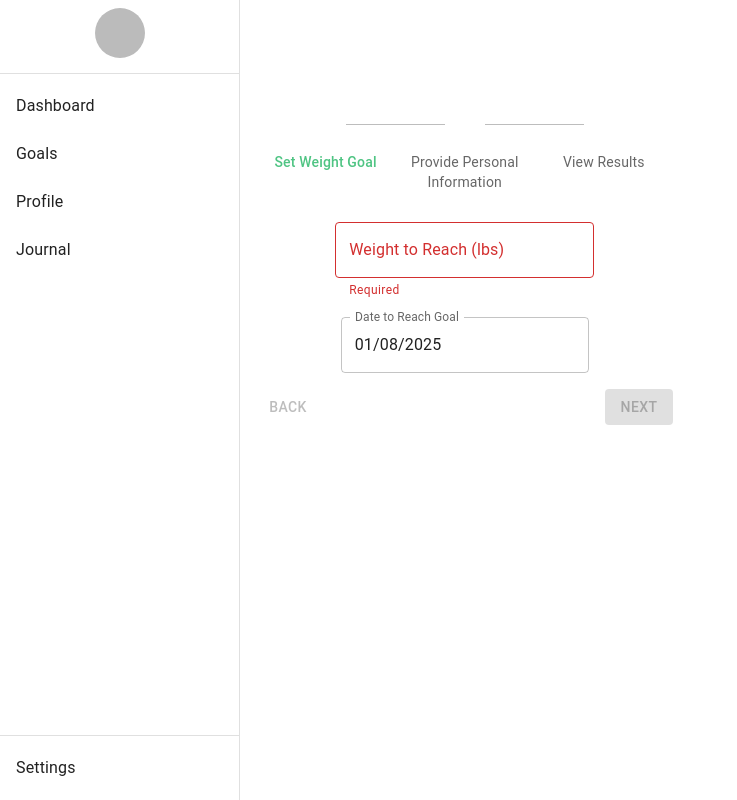
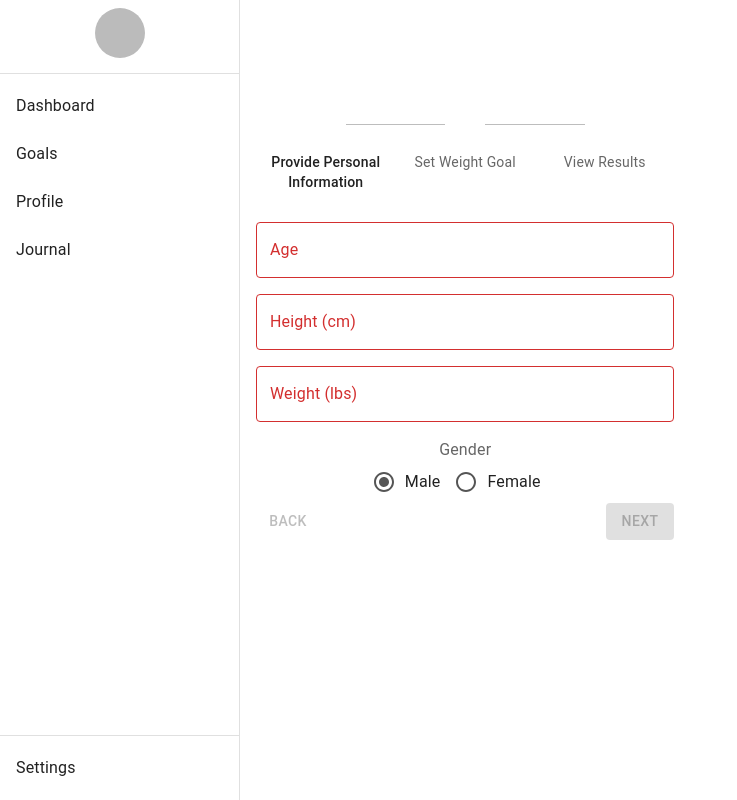
Before and after one commit to j-tran90/calorator, a React (Vite) app: page /creategoal in a window 1280 px wide. Shown: the whole page, without its empty margins (0-737 px from the left). Built offline with nearby package versions, Linux system fonts and the light colour scheme; no server answers; sample sign-in values are in the browser's storage; the HTML template or start-up script is replaced by a standard one.

Commit message:
update to creategoal

```diff
--- a/src/components/features/BMIcalc/CalorieCalculatorForm.jsx
+++ /dev/null
@@ -1,121 +0,0 @@
-import { useState, useEffect } from "react";
-import {
-  TextField,
-  Box,
-  FormControl,
-  FormLabel,
-  RadioGroup,
-  Radio,
-  FormControlLabel,
-} from "@mui/material";
-
-function CalorieCalculatorForm({ onNext, onValidationChange }) {
-  const [formData, setFormData] = useState({
-    age: "",
-    height: "",
-    weight: "",
-    gender: "male",
-  });
-  const [errors, setErrors] = useState({
-    age: false,
-    height: false,
-    weight: false,
-  });
-  const [isFormValid, setIsFormValid] = useState(false);
-
-  useEffect(() => {
-    const validateFields = () => {
-      const newErrors = {
-        age:
-          !formData.age.trim() ||
-          isNaN(formData.age) ||
-          formData.age < 0 ||
-          formData.age > 150,
-        height:
-          !formData.height.trim() ||
-          isNaN(formData.height) ||
-          formData.height < 50 ||
-          formData.height > 400,
-        weight:
-          !formData.weight.trim() ||
-          isNaN(formData.weight) ||
-          formData.weight < 1 ||
-          formData.weight > 500,
-      };
-
-      return newErrors;
-    };
-
-    const newErrors = validateFields();
-    const isValid = !Object.values(newErrors).some((error) => error);
-    onValidationChange(isValid);
-    setErrors(newErrors);
-    setIsFormValid(isValid);
-  }, [formData, onValidationChange]);
-
-  const handleChange = (e) => {
-    const { name, value } = e.target;
-    setFormData((prevData) => ({
-      ...prevData,
-      [name]: value,
-    }));
-  };
-
-  const handleSubmit = (e) => {
-    e.preventDefault();
-    onNext(formData);
-    console.log("Data captured:", formData);
-  };
-
-  return (
-    <form id="calorie-calculator-form" onSubmit={handleSubmit}>
-      <Box sx={{ "& > :not(style)": { mb: 2 } }}>
-        <TextField
-          label="Age"
-          type="number"
-          name="age"
-          value={formData.age}
-          onChange={handleChange}
-          fullWidth
-          error={errors.age}
-        />
-      </Box>
-      <Box sx={{ "& > :not(style)": { mb: 2 } }}>
-        <TextField
-          label="Height (cm)"
-          type="number"
-          name="height"
-          value={formData.height}
-          onChange={handleChange}
-          fullWidth
-          error={errors.height}
-        />
-      </Box>
-      <Box sx={{ "& > :not(style)": { mb: 2 } }}>
-        <TextField
-          label="Weight (lbs)"
-          type="number"
-          name="weight"
-          value={formData.weight}
-          onChange={handleChange}
-          fullWidth
-          error={errors.weight}
-        />
-      </Box>
-      <FormControl component="fieldset">
-        <FormLabel component="legend">Gender</FormLabel>
-        <RadioGroup
-          aria-label="gender"
-          name="gender"
-          value={formData.gender}
-          onChange={handleChange}
-        >
-          <FormControlLabel value="male" control={<Radio />} label="Male" />
-          <FormControlLabel value="female" control={<Radio />} label="Female" />
-        </RadioGroup>
-      </FormControl>
-    </form>
-  );
-}
-
-export default CalorieCalculatorForm;
--- a/src/components/pages/CreateGoal.jsx
+++ b/src/components/pages/CreateGoal.jsx
@@ -1,7 +1,14 @@
-import { useState } from "react";
-import { Stepper, Step, StepLabel, Button, Box } from "@mui/material";
+import { useState, useEffect } from "react";
+import {
+  Stepper,
+  Step,
+  StepLabel,
+  Button,
+  Box,
+  CircularProgress,
+} from "@mui/material";
 import WeightGoalForm from "../features/BMIcalc/WeightGoalForm";
-import CalorieCalculatorForm from "../features/BMIcalc/CalorieCalculatorForm";
+import CalorieCalculatorForm from "../features/BMIcalc/UserProfileForm";
 import Results from "../features/BMIcalc/Results";
 import SendDataToDB from "../../hooks/useSendDataToDB";
 
@@ -10,6 +17,15 @@ function CreateGoal() {
   const [weightGoal, setWeightGoal] = useState({});
   const [calorieData, setCalorieData] = useState({});
   const [isFormValid, setIsFormValid] = useState(false);
+  const [loading, setLoading] = useState(false);
+
+  useEffect(() => {
+    const storedWeightGoal = localStorage.getItem("weightGoal");
+    const storedCalorieData = localStorage.getItem("calorieData");
+
+    if (storedWeightGoal) setWeightGoal(JSON.parse(storedWeightGoal));
+    if (storedCalorieData) setCalorieData(JSON.parse(storedCalorieData));
+  }, []);
 
   const clearLocalStorage = () => {
     localStorage.removeItem("weightGoal");
@@ -17,42 +33,38 @@ function CreateGoal() {
   };
 
   const handleWeightGoalSubmit = (data) => {
-    const currentDate = new Date().toISOString().split("T")[0]; // Format: YYYY-MM-DD
+    const currentDate = new Date().toISOString().split("T")[0];
 
     const updatedData = {
       weightTarget: data.weightTarget,
       targetDate: data.targetDate,
-      createdDate: currentDate, // Adding the creation date
+      createdDate: currentDate,
     };
 
     setWeightGoal(updatedData);
-    console.log("Weight goal data captured:", updatedData);
-
     localStorage.setItem("weightGoal", JSON.stringify(updatedData));
-
-    setActiveStep((prevActiveStep) => prevActiveStep + 1);
+    setActiveStep((prevStep) => prevStep + 1);
   };
 
   const handleCalorieCalculatorNext = (data) => {
     setCalorieData(data);
-    console.log("Calorie calculator data captured:", data);
-    localStorage.setItem(
-      "calorieData",
-      JSON.stringify({
-        age: data.age,
-        height: data.height,
-        weight: data.weight,
-        gender: data.gender,
-      })
-    );
-    setActiveStep((prevActiveStep) => prevActiveStep + 1);
+    localStorage.setItem("calorieData", JSON.stringify(data));
+    setActiveStep((prevStep) => prevStep + 1);
   };
 
-  const steps = [
-    "Set Weight Goal",
-    "Provide Personal Information",
-    "View Results",
-  ];
+  const handleNext = () => {
+    if (isFormValid) {
+      const form =
+        activeStep === 0
+          ? document.getElementById("calorie-calculator-form")
+          : document.getElementById("weight-goal-form");
+      if (form.checkValidity()) form.requestSubmit();
+    }
+  };
+
+  const handleBack = () => {
+    setActiveStep((prevActiveStep) => prevActiveStep - 1);
+  };
 
   const handleReset = () => {
     clearLocalStorage();
@@ -60,19 +72,37 @@ function CreateGoal() {
     setIsFormValid(false);
   };
 
+  const handleFinishToDashboard = async () => {
+    setLoading(true);
+    try {
+      await SendDataToDB();
+      window.location.href = "/dashboard";
+    } catch (error) {
+      console.error("Error finishing to dashboard: ", error);
+    } finally {
+      setLoading(false);
+    }
+  };
+
+  const steps = [
+    "Provide Personal Information", // Changed order
+    "Set Weight Goal", // Changed order
+    "View Results",
+  ];
+
   const getStepContent = (step) => {
     switch (step) {
       case 0:
         return (
-          <WeightGoalForm
-            onSubmit={handleWeightGoalSubmit}
+          <CalorieCalculatorForm
+            onNext={handleCalorieCalculatorNext}
             onValidationChange={setIsFormValid}
           />
         );
       case 1:
         return (
-          <CalorieCalculatorForm
-            onNext={handleCalorieCalculatorNext}
+          <WeightGoalForm
+            onSubmit={handleWeightGoalSubmit}
             onValidationChange={setIsFormValid}
           />
         );
@@ -86,37 +116,19 @@ function CreateGoal() {
                 variant='contained'
                 color='primary'
                 onClick={handleFinishToDashboard}
+                disabled={loading}
               >
-                Finish to Dashboard
+                {loading ? (
+                  <CircularProgress size={24} />
+                ) : (
+                  "Finish to Dashboard"
+                )}
               </Button>
             </Box>
           </div>
         );
       default:
         return "Unknown step";
-    }
-  };
-
-  const handleBack = () => {
-    setActiveStep((prevActiveStep) => prevActiveStep - 1);
-  };
-
-  const handleNext = () => {
-    if (isFormValid) {
-      const form =
-        activeStep === 0
-          ? document.getElementById("weight-goal-form")
-          : document.getElementById("calorie-calculator-form");
-      form.requestSubmit();
-    }
-  };
-
-  const handleFinishToDashboard = async () => {
-    try {
-      await SendDataToDB();
-      window.location.href = "/dashboard";
-    } catch (error) {
-      console.error("Error finishing to dashboard: ", error);
     }
   };
 
@@ -128,28 +140,7 @@ function CreateGoal() {
         sx={{ marginBottom: "30px" }}
       >
         {steps.map((label) => (
-          <Step
-            key={label}
-            sx={{
-              "& .MuiStepLabel-root .Mui-completed": {
-                color: "#4fc483", // circle color (COMPLETED)
-              },
-              "& .MuiStepLabel-label.Mui-completed.MuiStepLabel-alternativeLabel":
-                {
-                  color: "grey.500", // Just text label (COMPLETED)
-                },
-              "& .MuiStepLabel-root .Mui-active": {
-                color: "#4fc483", // circle color (ACTIVE)
-              },
-              "& .MuiStepLabel-label.Mui-active.MuiStepLabel-alternativeLabel":
-                {
-                  color: "#4fc483", // Just text label (ACTIVE)
-                },
-              "& .MuiStepLabel-root .Mui-active .MuiStepIcon-text": {
-                fill: "white", // circle's number (ACTIVE)
-              },
-            }}
-          >
+          <Step key={label}>
             <StepLabel>{label}</StepLabel>
           </Step>
         ))}
@@ -158,7 +149,7 @@ function CreateGoal() {
         {activeStep === steps.length ? (
           <div>
             <p>All steps completed</p>
-            <Button onClick={clearLocalStorage}>Reset</Button>
+            <Button onClick={handleReset}>Reset</Button>
           </div>
         ) : (
           <div>
```
